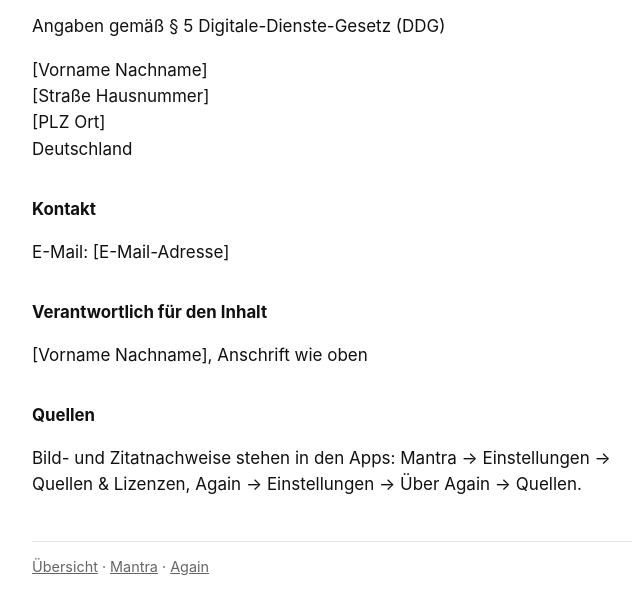
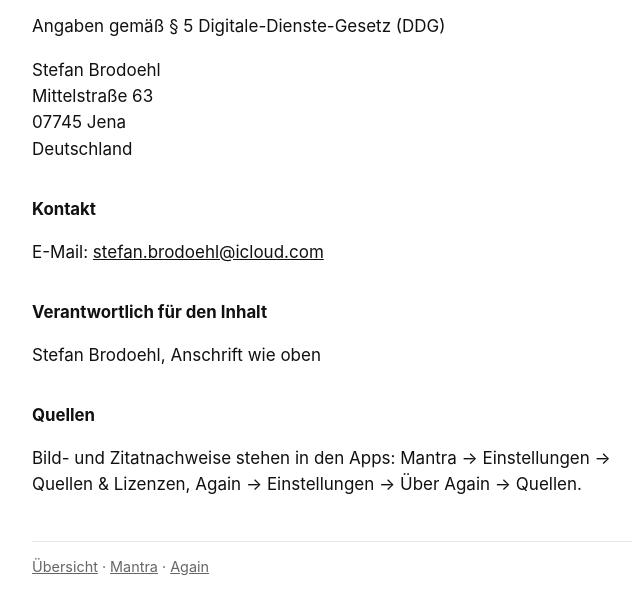
Before and after one commit to stebro01/stebro01.github.io, a plain HTML site: page impressum.html in a window 1280 px wide. Shown: the part 90-704 px from the top of the page, without its empty margins (308-948 px from the left). Drawn offline with Linux system fonts and the light colour scheme.

Commit message:
Impressum ausgefüllt
Co-Authored-By: Claude Opus 5.5 <noreply@anthropic.com>

```diff
--- a/impressum.html
+++ b/impressum.html
@@ -12,11 +12,11 @@ a{color:inherit}nav{margin-top:3em;border-top:1px solid var(--line);padding-top:
 </style></head><body><main>
 <h1>Impressum</h1>
 <p>Angaben gemäß § 5 Digitale-Dienste-Gesetz (DDG)</p>
-<p>[Vorname Nachname]<br>[Straße Hausnummer]<br>[PLZ Ort]<br>Deutschland</p>
+<p>Stefan Brodoehl<br>Mittelstraße 63<br>07745 Jena<br>Deutschland</p>
 <h2>Kontakt</h2>
-<p>E-Mail: [E-Mail-Adresse]</p>
+<p>E-Mail: <a href="mailto:stefan.brodoehl@icloud.com">stefan.brodoehl@icloud.com</a></p>
 <h2>Verantwortlich für den Inhalt</h2>
-<p>[Vorname Nachname], Anschrift wie oben</p>
+<p>Stefan Brodoehl, Anschrift wie oben</p>
 <h2>Quellen</h2>
 <p>Bild- und Zitatnachweise stehen in den Apps: Mantra → Einstellungen → Quellen &amp; Lizenzen, Again → Einstellungen → Über Again → Quellen.</p>
 <nav class="muted"><a href="./">Übersicht</a> · <a href="mantra/">Mantra</a> · <a href="again/">Again</a></nav>
```
Also changed, not shown: 1 other file.
